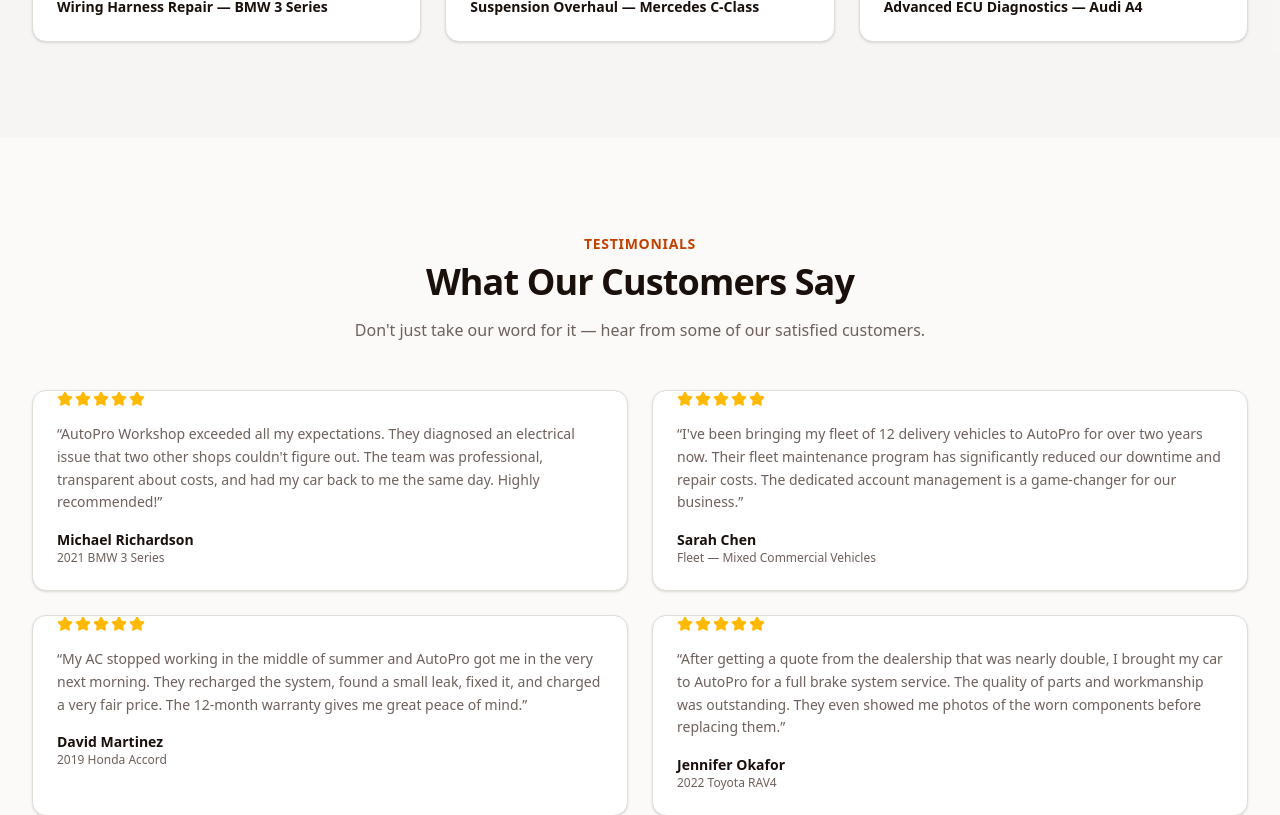
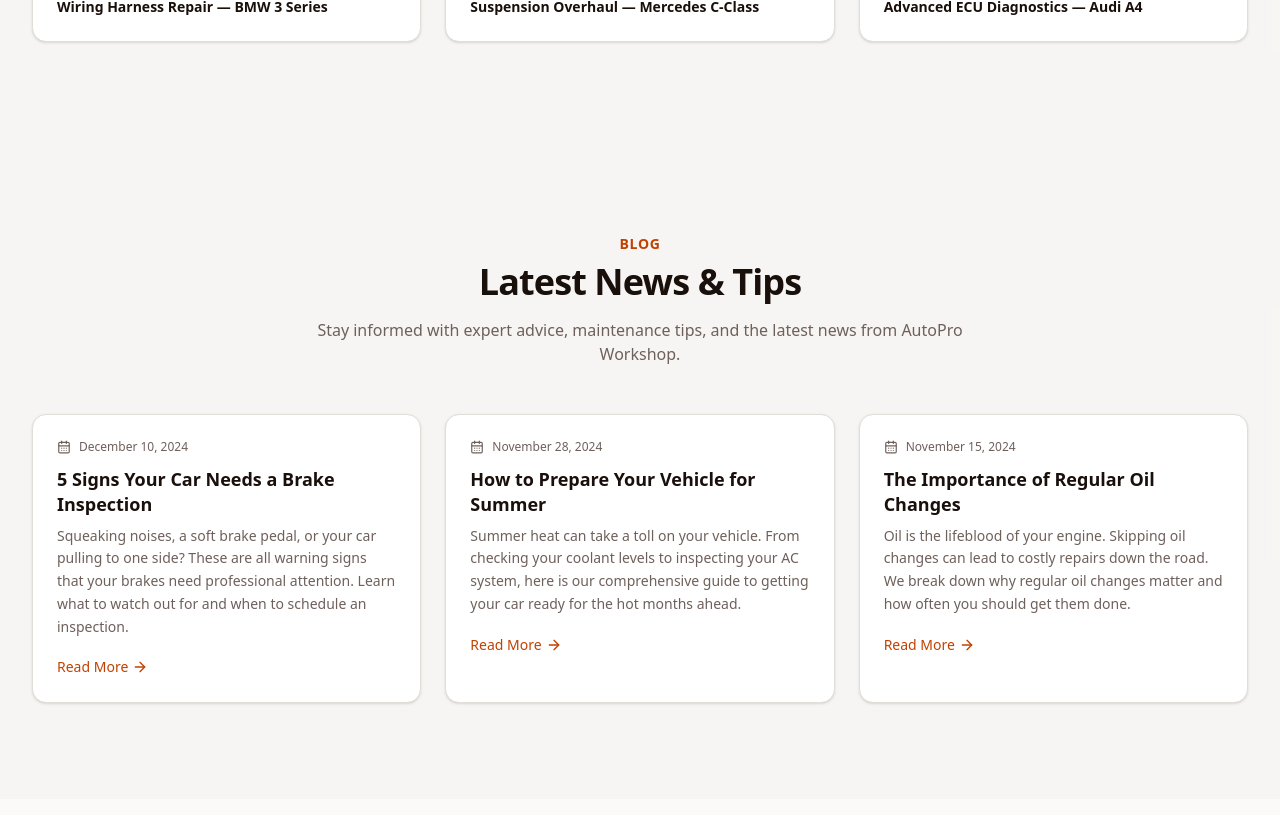
Before and after one commit to lilromeo2290/SIV_Website, a Next.js app: page / in a window 1280 px wide. Shown: the part 4520-5335 px from the top of the page. Built offline with nearby package versions, Linux system fonts and the light colour scheme.

Commit message:
84169b82-b694-42dd-94a5-354745f35cfd

```diff
--- a/src/app/page.tsx
+++ b/src/app/page.tsx
@@ -4,7 +4,6 @@
 import { Services } from '@/components/website/Services'
 import { WhyChooseUs } from '@/components/website/WhyChooseUs'
 import { Gallery } from '@/components/website/Gallery'
-import { Testimonials } from '@/components/website/Testimonials'
 import { Blog } from '@/components/website/Blog'
 import { Careers } from '@/components/website/Careers'
 import { BookAppointment } from '@/components/website/BookAppointment'
@@ -23,7 +22,6 @@
         <Services />
         <WhyChooseUs />
         <Gallery />
-        <Testimonials />
         <Blog />
         <Careers />
         <BookAppointment />
```
